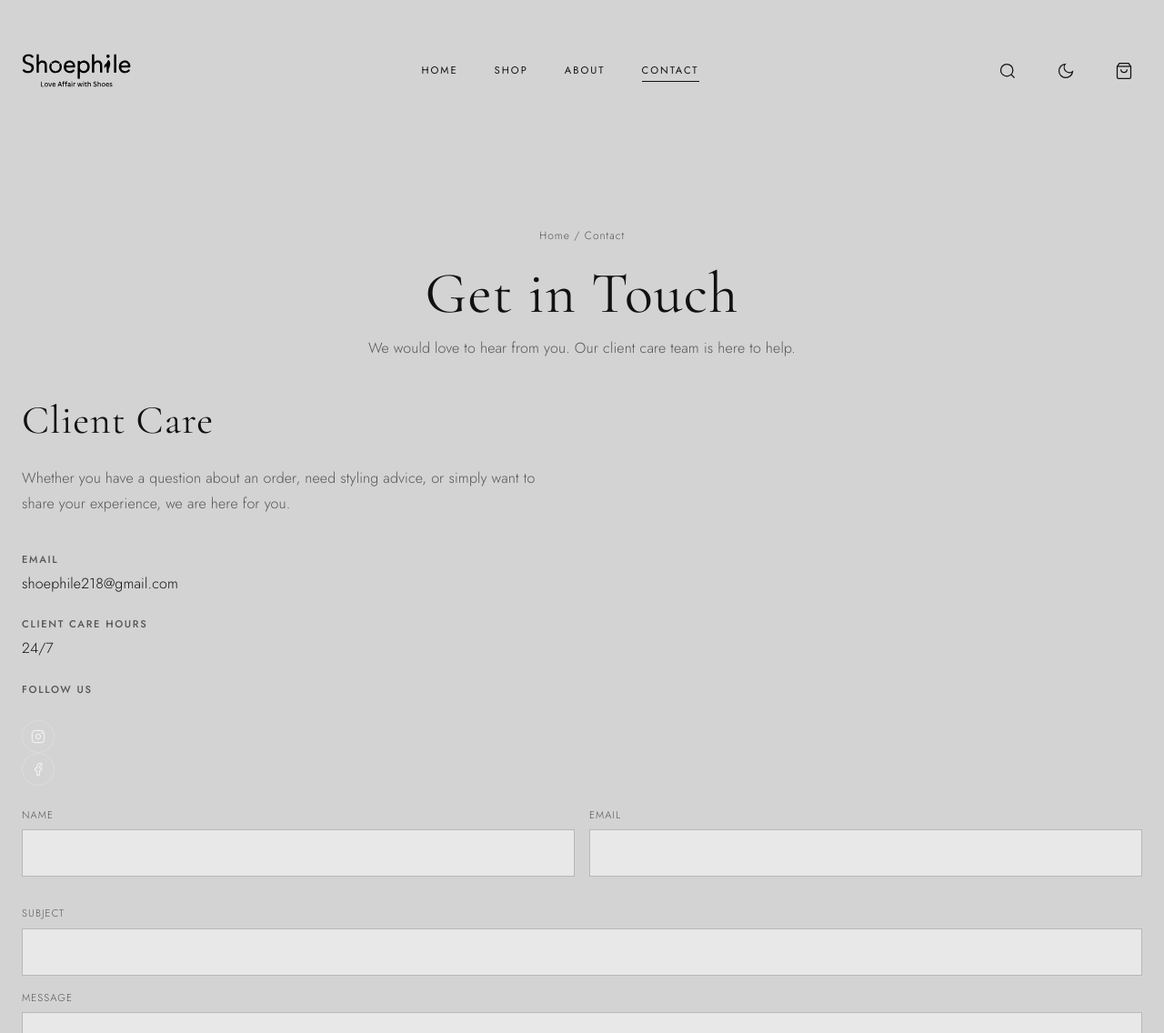
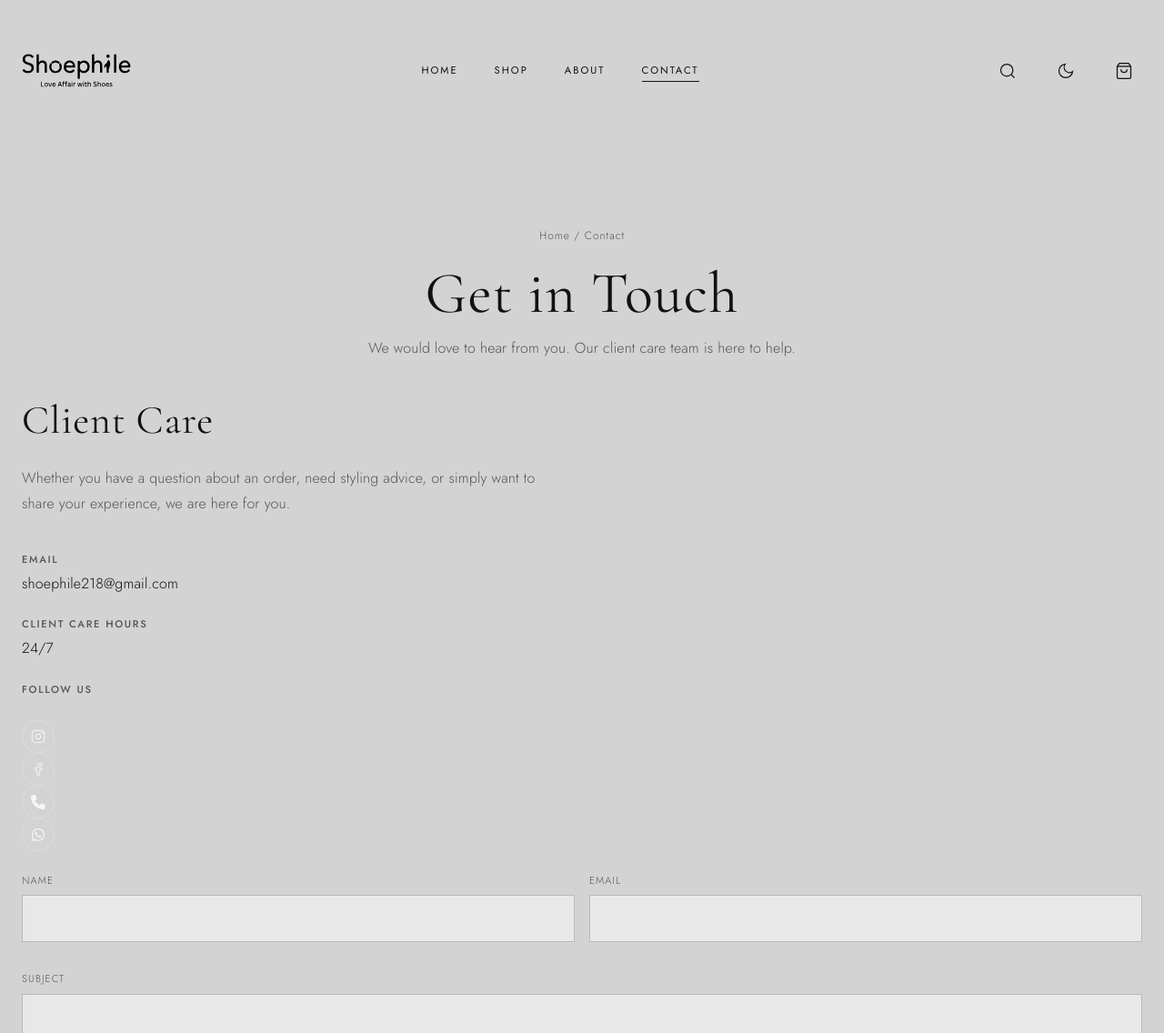
Before and after one commit to bia-studio18/SHOEPHILE, a website: page public/contact.html in a window 1280 px wide. Shown: the top 1136 px of the page at 91% size. Drawn offline with nearby package versions, Linux system fonts and the light colour scheme; no server answers.

Commit message:
Update Footer

```diff
--- a/public/contact.html
+++ b/public/contact.html
@@ -15,6 +15,7 @@
   <link rel="preconnect" href="https://fonts.gstatic.com" crossorigin>
   <link href="https://fonts.googleapis.com/css2?family=Cormorant+Garamond:ital,wght@0,300;0,400;0,500;0,600;1,400&family=Jost:wght@300;400;500&display=swap" rel="stylesheet">
   <link rel="stylesheet" href="css/style.css">
+  <link rel="stylesheet" href="https://cdnjs.cloudflare.com/ajax/libs/font-awesome/6.5.2/css/all.min.css">
 </head>
 <body>
   <header class="site-header">
@@ -97,6 +98,12 @@
   <a href="https://www.facebook.com/share/1DchHUUyV5/" aria-label="Facebook" target="_blank" rel="noopener">
     <svg class="icon-sm" viewBox="0 0 24 24"><path d="M18 2h-3a5 5 0 0 0-5 5v3H7v4h3v8h4v-8h3l1-4h-4V7a1 1 0 0 1 1-1h3z"/></svg>
   </a>
+  <a href="tel:+923350466455" aria-label="Call SHOEPHILE">
+              <i class="fas fa-phone"></i>
+            </a>
+            <a href="https://wa.me/+923350466455" target="_blank" rel="noopener noreferrer" aria-label="Chat on WhatsApp">
+    <i class="fab fa-whatsapp"></i>
+</a>
 </div>
           </div>
           </div>
```
Also changed, not shown: public/index.html (+7 -0 lines).
